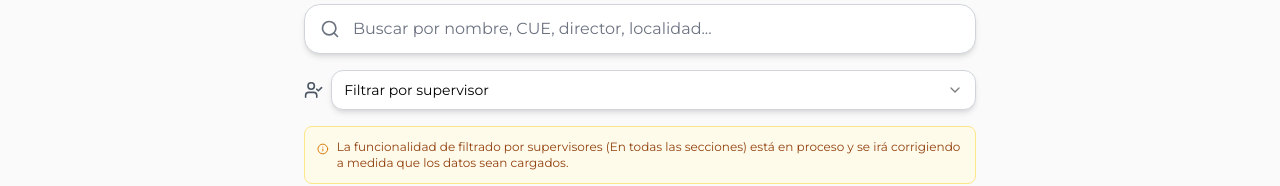
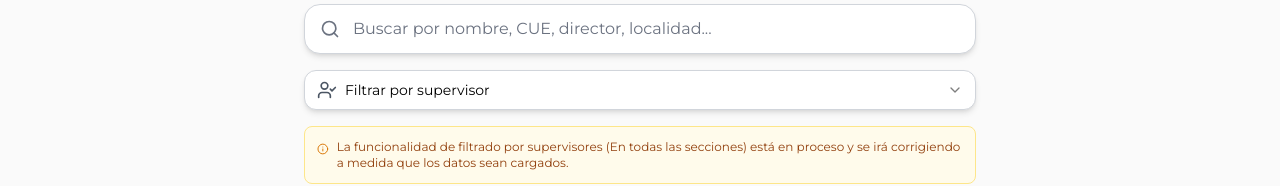
Before and after one commit to GeronimoSerial/relevamiento_consejo, a Next.js app: page / in a window 1280 px wide. Shown: the part 225-411 px from the top of the page. Built offline with nearby package versions, Linux system fonts and the light colour scheme.

Commit message:
Update SearchBar.tsx

```diff
--- a/components/SearchBar.tsx
+++ b/components/SearchBar.tsx
@@ -134,8 +134,6 @@ const SearchBar = memo(function SearchBar({
 
       {/* Filtro por supervisor */}
       <div className="relative">
-        <div className="flex items-center space-x-2">
-          <UserCheck className="h-5 w-5 text-gray-600" aria-hidden="true" />
         <Select
           value={supervisor}
           onValueChange={handleSupervisorChange}
@@ -152,7 +150,10 @@ const SearchBar = memo(function SearchBar({
             `}
             aria-disabled={isLoading}
           >
+            <div className="flex items-center space-x-2">
+              <UserCheck className="h-5 w-5 text-gray-600" aria-hidden="true" />
               <SelectValue placeholder="Filtrar por supervisor" />
+            </div>
           </SelectTrigger>
           <SelectContent
             className="bg-white border-gray-200 shadow-lg rounded-xl"
@@ -177,7 +178,6 @@ const SearchBar = memo(function SearchBar({
             ))}
           </SelectContent>
         </Select>
-        </div>
       </div>
 
       {/* Mensaje de información */}
```
Lines whose indentation alone changed are shown as unchanged.
